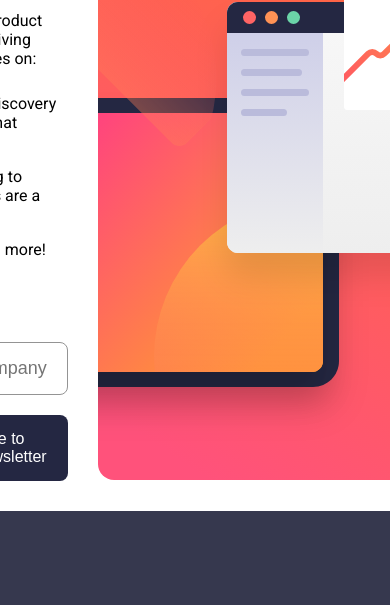
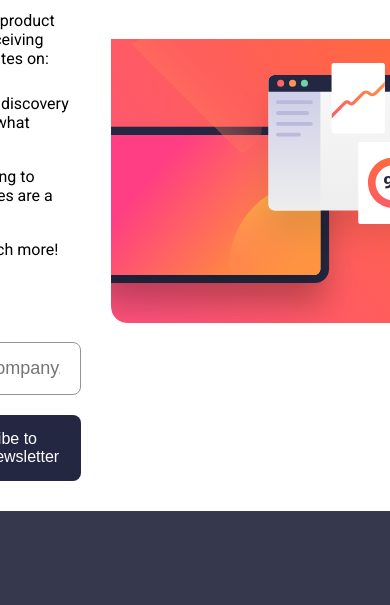
Before and after one commit to Yasmim-Coimbra/newsletter-sign-up-with-sucess-page, a plain HTML site: page index.html in a window 390 px wide. Shown: the part 239-844 px from the top of the page. Drawn offline with Linux system fonts and the light colour scheme.

Commit message:
adding picture tag with layout responsive images

```diff
--- a/index.html
+++ b/index.html
@@ -52,7 +52,10 @@
           </form>
         </section>
       </div>
-      <img src="./src/images/illustration-sign-up-desktop.svg" alt="illustration sign up">
+      <picture>
+        <source media="(max-width: 844px)" srcset="./src/images/illustration-sign-up-mobile.svg">
+        <img src="./src/images/illustration-sign-up-desktop.svg" alt="illustration sign up">
+      </picture>
     </main>
   </div>
   <script src="./src/js/script.js"></script>
```
